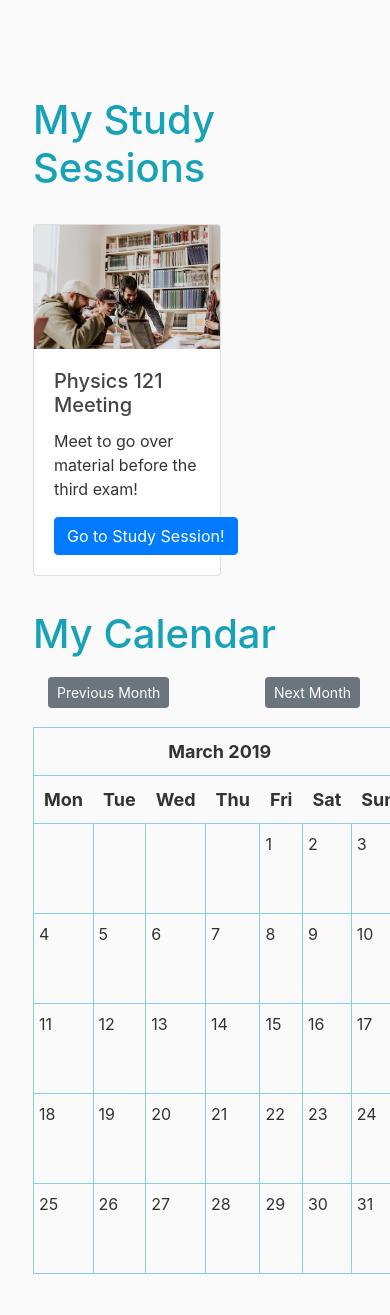
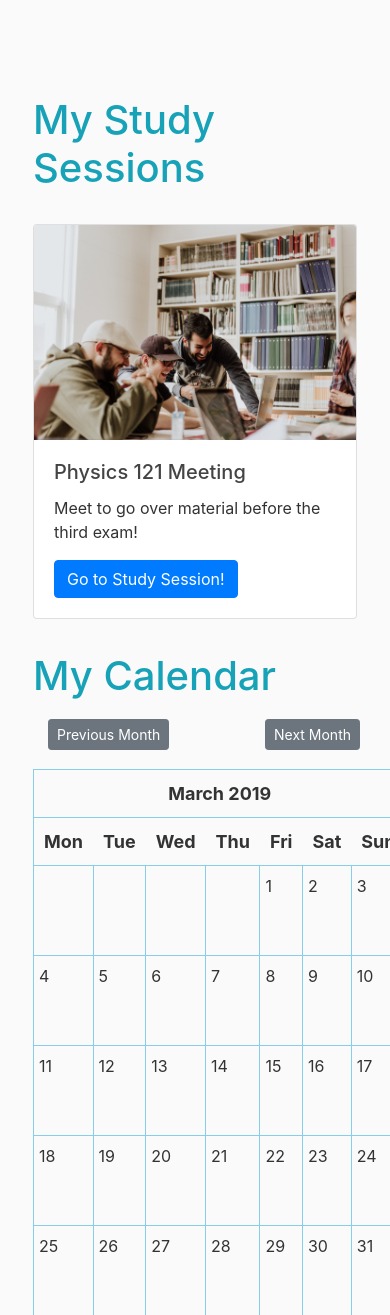
Before and after one commit to andresbeltran98/Student_Organizational_System, a Django app: page / in a window 390 px wide; the page is wider, and only the part inside the window is pictured. Shown: the part 16-1331 px from the top of that part. Before the commit the page ends 1290 px from the top of that part, so only its background shows below. Run offline with Django 3.2, Linux system fonts and the light colour scheme; a user stored in the database is signed in; data comes from the database, SQL or seed files in the repository; both versions use the stored data as it was after the commit; some libraries are stand-ins or nearby versions.

Commit message:
Calendar picker added on the form for creating a meeting. Card deck is now responsive

```diff
--- a/MEETINGS/static/MEETINGS/main.css
+++ b/MEETINGS/static/MEETINGS/main.css
@@ -37,9 +37,47 @@ body {
 
 }
 
+.deck_row{
+    padding-top:0.1%;
+    padding-bottom:5%;
+    padding-left:5%;
+    padding-right: 5%
+
+}
+
+.search{
+
+    padding-top:0.1%;
+    padding-bottom:2%;
+    padding-left:5%;
+
+}
+
+.create_meeting{
+
+    padding-top:0.1%;
+    padding-bottom:2%;
+    padding-left:6%;
+
+}
+
+.prof-img {
+  height: 80px;
+  width: 80px;
+  margin-right: 1%;
+  margin-bottom: 1%;
+}
+
+.card-deck {
+    display: grid;
+    grid-template-columns: repeat(auto-fit, minmax(300px, 400px));
+    grid-gap: 2.0rem;
+}
+
 .card-deck .cw-30 {
-    flex: 1 0 55%;
-    max-width: 55%;
+    flex: 1 0 15%;
+    max-width: 40%;
+
 }
 
 .card-deck .cw-20 {
--- a/MEETINGS/templates/MEETINGS/boot_base.html
+++ b/MEETINGS/templates/MEETINGS/boot_base.html
@@ -27,6 +27,10 @@
     <script src="https://cdn.jsdelivr.net/npm/bootstrap-select@1.13.7/dist/js/bootstrap-select.min.js"></script>
     <script src="https://cdn.jsdelivr.net/npm/bootstrap-select@1.13.7/dist/js/i18n/defaults-*.min.js"></script>
 
+    <!-- XDSoft DateTimePicker -->
+    <link rel="stylesheet" href="https://cdnjs.cloudflare.com/ajax/libs/jquery-datetimepicker/2.5.20/jquery.datetimepicker.min.css" integrity="sha256-DOS9W6NR+NFe1fUhEE0PGKY/fubbUCnOfTje2JMDw3Y=" crossorigin="anonymous" />
+    <script src="https://cdnjs.cloudflare.com/ajax/libs/jquery-datetimepicker/2.5.20/jquery.datetimepicker.full.min.js" integrity="sha256-FEqEelWI3WouFOo2VWP/uJfs1y8KJ++FLh2Lbqc8SJk=" crossorigin="anonymous"></script>
+
     <!-- My files -->
     <script type="text/javascript" src="{% static 'MEETINGS/jquery.serialize-object.min.js' %}"></script>
     <script type="text/javascript" src="{% static 'MEETINGS/functions.js' %}"></script>
--- a/MEETINGS/templates/MEETINGS/meeting_detail.html
+++ b/MEETINGS/templates/MEETINGS/meeting_detail.html
@@ -129,8 +129,8 @@
 
             {% for member in object.members.all %}
             <div class="member_profile col-md-9">
-                <img class="rounded-circle article-img" src={{ member.profile.image.url }}>
-                <a class="mr-2" href="{% url 'profile' member.id %}">{{ member.username }}</a>
+                <img class="rounded-circle prof-img" src={{ member.profile.image.url }}>
+                <a class="mr-2" href="{% url 'profile' member.id %}">{{ member.first_name }} {{ member.last_name }}</a>
                 <small class="text-muted">Joined on {{ member.date_joined | date:"F d, Y" }}</small>
 
             </div>
--- a/MEETINGS/templates/MEETINGS/meeting_list.html
+++ b/MEETINGS/templates/MEETINGS/meeting_list.html
@@ -3,8 +3,8 @@
 {% block content %}
 
 <!-- MY MEETINGS -->
-<div class="my_meetings row">
-    <div class="list col-md-7">
+<div class="deck_row row">
+    <div class="list col-md-12">
 
         <h1 class="text-info">My Study Sessions</h1>
 
@@ -14,7 +14,7 @@
         <div class="card-deck flex-nowrap">
 
             {% for meeting in object_list %}
-            <div class="card cw-30">
+            <div class="card">
                 <img class="card-img-top" src="{% static 'MEETINGS/meeting_default.jpg' %}">
 
                 <div class="card-body">
--- a/MEETINGS/views.py
+++ b/MEETINGS/views.py
@@ -11,6 +11,7 @@ from django.contrib.auth.mixins import LoginRequiredMixin, UserPassesTestMixin
 from django import forms
 from django.db.models import Q
 from .forms.share_form import ShareForm
+from .forms.create_meeting_form import CreateMeetingForm
 from django.views.generic import (
     ListView,
     DetailView,
@@ -29,10 +30,10 @@ class MeetingCreateView(LoginRequiredMixin, CreateView):
     """ This class loads the form used for creating a new Meeting instance
     Attributes:
         model = the Meeting database
-        fields = the fields to be included in the form
+        form_class = The form used for creating a meeting
     """
     model = Meeting
-    fields = ['title', 'university', 'course', 'date_start', 'date_end', 'location', 'description']
+    form_class = CreateMeetingForm
 
     def form_valid(self, form):
         """ The form is valid. Saves the instance on the database and sets the user who created the meeting
```
Also changed, not shown: other parts of MEETINGS/static/MEETINGS/main.css (+0 -47 lines), MEETINGS/forms/create_meeting_form.py (added, +15 -0 lines), MEETINGS/templates/MEETINGS/meeting_form.html (+31 -7 lines), MEETINGS/templates/MEETINGS/search_list.html (+13 -7 lines), USERS/signals.py (+4 -4 lines), db.sqlite3, media/default.jpg.
